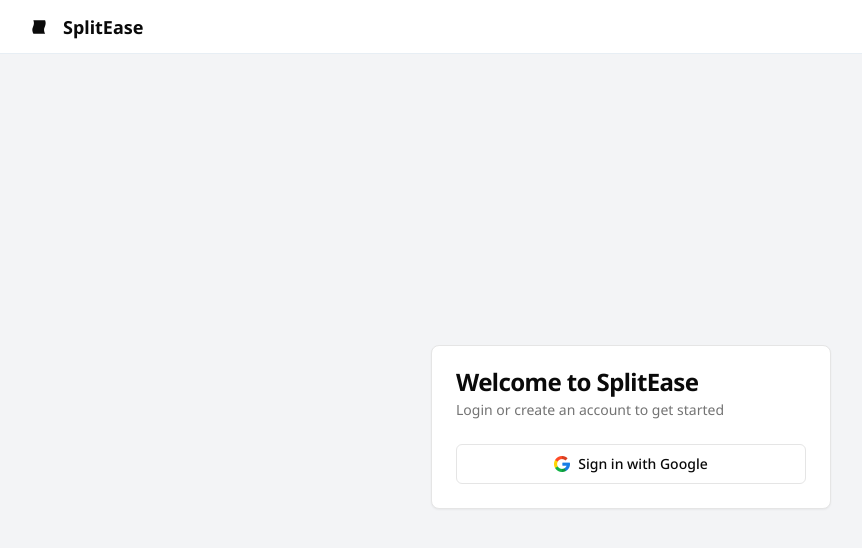
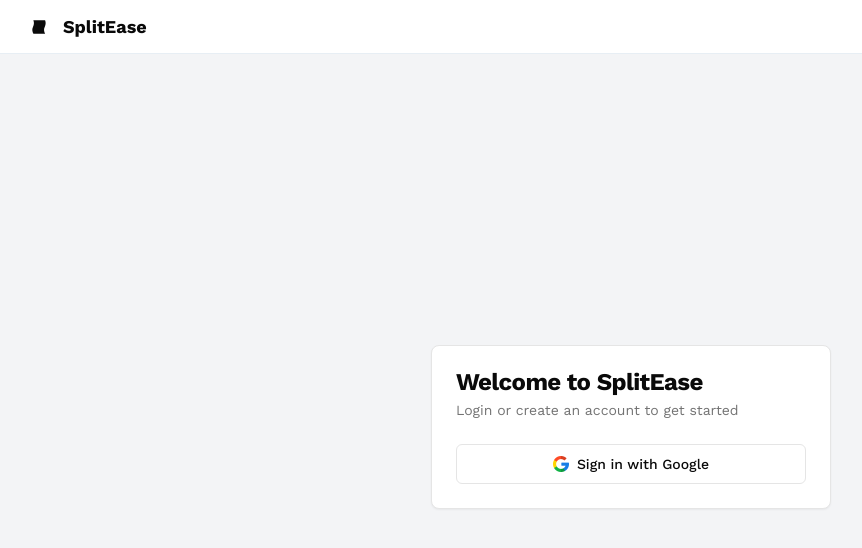
Before and after one commit to shreyasbangera/SplitEase, a Next.js app: page /login in a window 1280 px wide. Shown: the top 548 px of the page, without its empty margins (9-871 px from the left). Built offline with nearby package versions, Linux system fonts and the light colour scheme; no server answers.

Commit message:
made changes to toast message

```diff
--- a/src/app/layout.js
+++ b/src/app/layout.js
@@ -4,13 +4,13 @@
 import Navbar from "@/components/Navbar";
 import { Toaster } from '@/components/ui/toaster';
 
-const notoSans = Noto_Sans({
+const WorkSans = Work_Sans({
   weight: ['400', '500', '700', '900'],
   subsets: ['latin'],
 });
 
 export const metadata = {
-  title: "BillSplitr",
+  title: "SplitEase",
   description: "Simplify Group Expense",
 };
 
@@ -18,7 +18,7 @@
   return (
     <html lang="en">
       <body
-        className={notoSans.className}
+        className={WorkSans.className}
       >
       <AuthProvider>
       <Navbar />
--- a/src/app/page.js
+++ b/src/app/page.js
@@ -5,13 +5,15 @@
 import { supabase } from "@/lib/supabaseClient";
 import { useRequireAuth } from "@/components/useRequireAuth";
 import Image from "next/image";
-import { Skeleton } from "../components/ui/skeleton"; // Import the skeleton component
+import { Skeleton } from "../components/ui/skeleton";
+import { useToast } from "@/hooks/use-toast";
 
 export default function Home() {
   const user = useRequireAuth();
   const router = useRouter();
   const [groups, setGroups] = useState([]);
-  const [loading, setLoading] = useState(true); // Loading state for skeleton
+  const [loading, setLoading] = useState(true);
+  const { toast } = useToast()
 
   useEffect(() => {
     console.log(user)
@@ -36,7 +38,7 @@
     if (groups.length > 0) {
       router.push("/add_expense");
     } else {
-      alert("Please create a group first before adding an expense.");
+     toast({title: "No Group Found",description: "Please create a group first before adding an expense."});
     }
   }
 
--- a/src/components/Navbar.js
+++ b/src/components/Navbar.js
@@ -18,7 +18,7 @@
         if (error) {
           toast({ variant:"destructive", description: error.message });
         } else {
-          toast({ description :'You have been signed out successfully!', position: "top-right" });
+          toast({ title: "Signed Out", description :'You have been signed out successfully!', position: "top-right" });
           router.push('/login');
         }
       };
```
